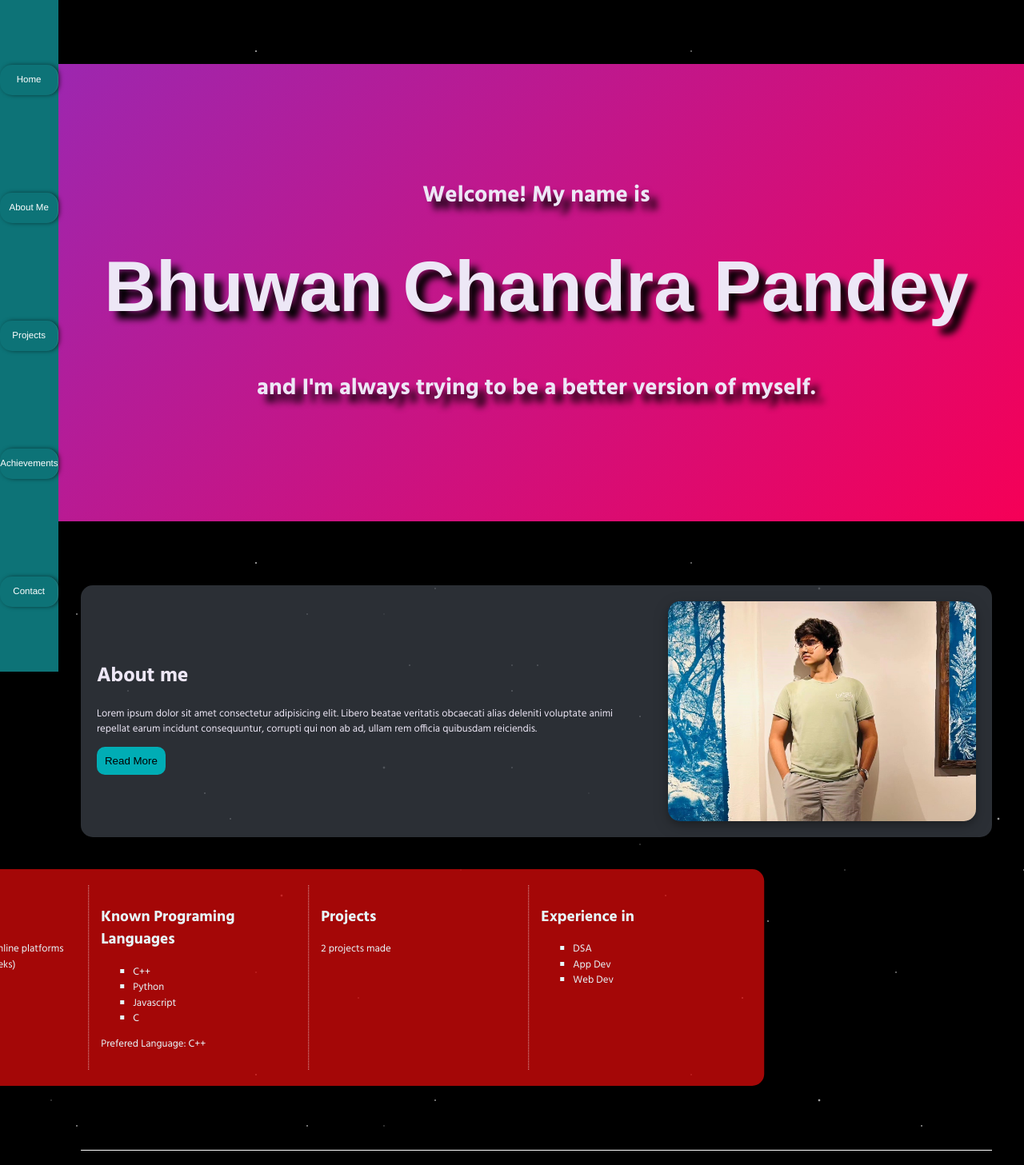
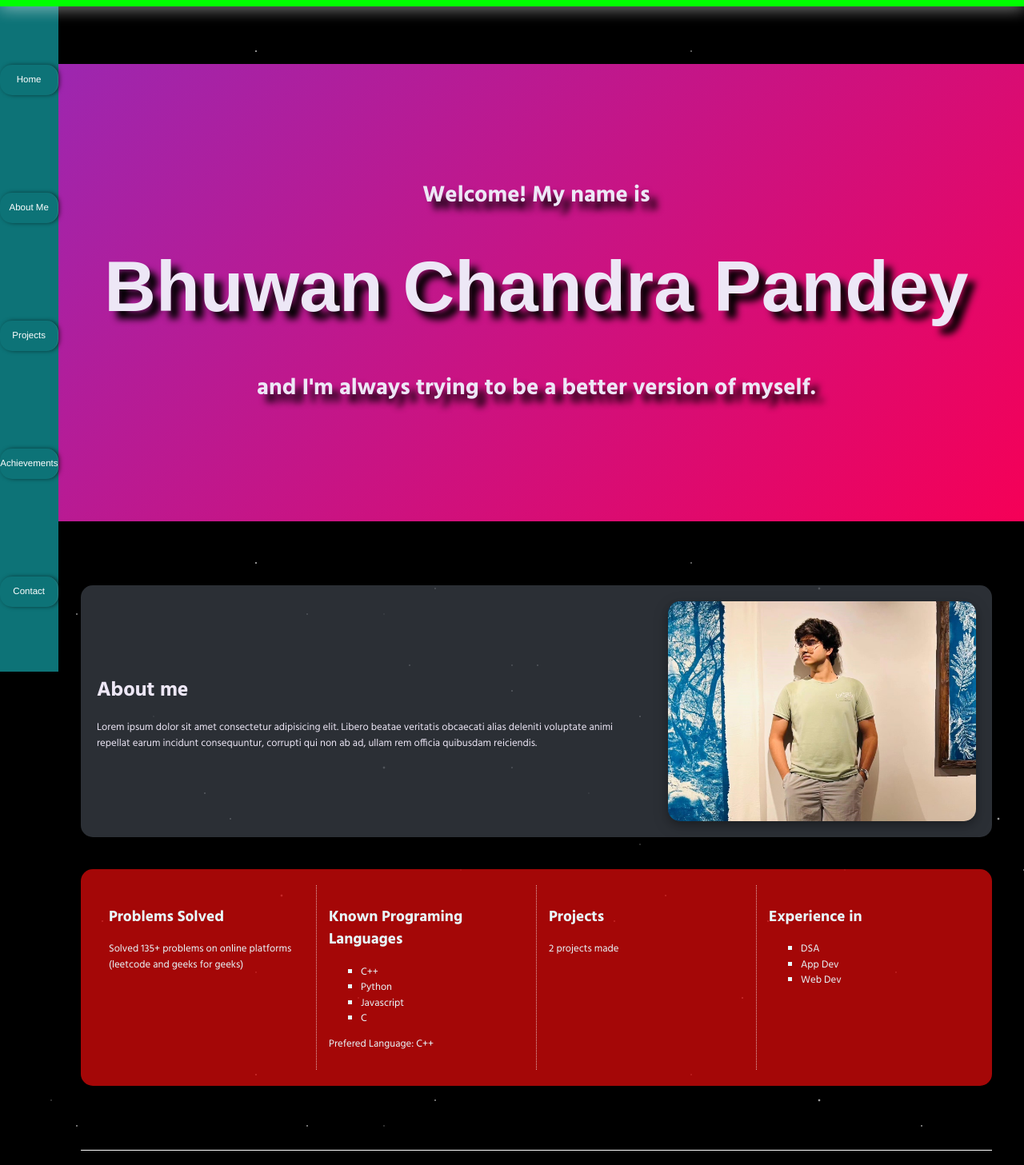
Before and after one commit to bhuwan1301/bhuwanchandrapandey, a React (Vite) app: page / in a window 1280 px wide. Shown: the top 1457 px of the page at 80% size. Built offline with nearby package versions, Linux system fonts and the light colour scheme; a web font is replaced by a local one.

Commit message:
added animations

```diff
--- a/package.json
+++ b/package.json
@@ -10,6 +10,7 @@
     "preview": "vite preview"
   },
   "dependencies": {
+    "framer-motion": "^11.3.17",
     "react": "^18.3.1",
     "react-dom": "^18.3.1"
   },
--- a/src/Aboutme/Aboutme.css
+++ b/src/Aboutme/Aboutme.css
@@ -13,16 +13,6 @@
     /* transform: perspective(1000px) rotateX(10deg) rotateY(10deg); */
     transition: all linear 0.5s;
     flex-wrap: wrap;
-    /* Add 3D flipping effect */
-    perspective: 1000px;
-    position: relative;
-    transform-style: preserve-3d;
-    transition: transform 1.5s;
-}
-
-.aboutmecontainer.flipped {
-    transform: rotateY(360deg);
-    /* backface-visibility: visible; */
 }
 
 .aboutme{
@@ -66,12 +56,12 @@
     margin-right: 5vh;
     padding: 20px;
     /* transform: perspective(1000px) rotateX(-10deg) rotateY(-10deg); */
-    transform: translateX(-25%);
+    /* transform: translateX(-25%); */
     transition: all linear 0.5s;
 }
 
 .detailsSlide:hover{
-    transform: none;
+    /* transform: none; */
 }
 
 .detailsSlideContainer{
--- a/src/Aboutme/Aboutme.jsx
+++ b/src/Aboutme/Aboutme.jsx
@@ -1,39 +1,35 @@
 import './Aboutme.css'
-import { useState } from 'react';
 import mypic from '../assets/mypic.jpg'
+import { motion } from "framer-motion"
 
 function Aboutme() {
-    // State to track if the container is flipped
-    const [isFlipped, setIsFlipped] = useState(false);
-
-    // Function to handle the click event on the button
-    const handleFlip = () => {
-        setIsFlipped(!isFlipped);
-    };
 
     return (
         <>
-            <div className={`aboutmecontainer ${isFlipped ? 'flipped' : ''}`} id='about'>
-                {!isFlipped ? (
-                    <>
+            <motion.div
+            className="aboutmecontainer"
+            id='about'
+            initial={{ opacity: 0, scale: 0.9 }}
+                whileInView={{ opacity: 1, scale: 1 }}
+                exit={{ opacity: 0, scale: 0.9 }}
+                transition={{ duration: 0.5 }}
+            >
                 <div className="aboutme">
                     <h1>About me</h1>
                     <p>Lorem ipsum dolor sit amet consectetur adipisicing elit. Libero beatae veritatis obcaecati alias deleniti voluptate animi repellat earum incidunt consequuntur, corrupti qui non ab ad, ullam rem officia quibusdam reiciendis.</p>
-                        <button onClick={handleFlip}>Read More</button>
                 </div>
-                    {/* <img src={mypic} alt="mypic" /> */}
-                    </>
-                ) : (
-                    <div className="aboutme">
-                        <h1>Some more content</h1>
-                        <p>Lorem ipsum dolor sit amet consectetur adipisicing elit. Eaque, sit? Non dolore nisi, nihil dolores quod minus consequatur repellendus molestias quisquam. Debitis eveniet rem sed molestias est assumenda voluptates a possimus quod ut nesciunt ratione, quos vero soluta porro quia illo accusamus magni. Incidunt sequi, assumenda error suscipit accusantium provident.</p>
-                        <button onClick={handleFlip}>Read Less</button>
-                    </div>
-                )}
                 <img src={mypic} alt="mypic" />
-            </div>
 
-            <div className="detailsSlide">
+            </motion.div>
+
+            <motion.div
+                className="detailsSlide"
+                initial={{ opacity: 0, scale: 0.9 }}
+                whileInView={{ opacity: 1, scale: 1 }}
+                exit={{ opacity: 0, scale: 0.9 }}
+                transition={{ duration: 0.5 }}
+
+            >
                 <div className="detailsSlideContainer">
                     <h2>Problems Solved</h2>
                     <p>Solved 135+ problems on online platforms (leetcode and geeks for geeks)</p>
@@ -48,10 +44,6 @@ function Aboutme() {
                     </ul>
                     <p>Prefered Language: C++</p>
                 </div>
-                {/* <div className="detailsSlideContainer">
-                <h2>Leetcode rank</h2>
-
-            </div> */}
 
                 <div className="detailsSlideContainer">
                     <h2>Projects</h2>
@@ -67,7 +59,8 @@ function Aboutme() {
                     </ul>
                 </div>
 
-            </div>
+            </motion.div>
+
         </>
     )
 }
--- a/src/App.css
+++ b/src/App.css
@@ -1,4 +1,16 @@
 @import url('https://fonts.googleapis.com/css2?family=Hind:wght@300;400;500;600;700&display=swap');
+
+.scrollindicator{
+    background-color: lime;
+    height: 1vh;
+    z-index: 5;
+    position:fixed;
+    top: 0;
+    left: 0;
+    right: 0;
+    transform-origin: 0;
+    box-shadow: 0 0 20px white;
+}
 
 .maincontainer {
     display: flex;
--- a/src/App.jsx
+++ b/src/App.jsx
@@ -3,12 +3,22 @@ import Welcomesection from './Welcomesection/Welcomesection'
 import Aboutme from './Aboutme/Aboutme'
 import Project1 from './Projects/Project1/Project1'
 import Project2 from './Projects/Project2/Project2'
+import { motion, useScroll } from "framer-motion"
+
 
 function App() {
+  const { scrollYProgress } = useScroll();
 
   return (
+    <>
+      <motion.div className="scrollindicator" style={{ scaleX: scrollYProgress }}></motion.div>
       <div className='maincontainer'>
-      <div className="nav">
+        <motion.div
+          className="nav"
+          initial={{ opacity: 0 }}
+          animate={{ opacity: [0, 1] }}
+          transition={{ duration: 1 }}
+        >
           <nav>
             <a href="#home">Home</a>
             <a href="#about">About Me</a>
@@ -16,9 +26,10 @@ function App() {
             <a href="#achievements">Achievements</a>
             <a href="#contact">Contact</a>
           </nav>
-      </div>
+        </motion.div>
 
-      <div className="notnav">
+        <div
+          className="notnav">
           <Welcomesection />
 
           <Aboutme />
@@ -32,6 +43,7 @@ function App() {
         </div>
 
       </div>
+    </>
   )
 }
 
--- a/src/Projects/Project1/Project1.jsx
+++ b/src/Projects/Project1/Project1.jsx
@@ -3,12 +3,20 @@ import homepic from './home.png'
 import note from './note.png'
 import sign from './signIn.png'
 import './project1.css'
+import { motion } from 'framer-motion'
 
 
 export default function Project1() {
     return (
         <div>
-            <div className="projectholder" id='project1'>
+            <motion.div
+                className="projectholder"
+                id='project1'
+                initial={{ opacity: 0, scale: 0.9 }}
+                whileInView={{ opacity: 1, scale: 1 }}
+                exit={{ opacity: 0, scale: 0.9 }}
+                transition={{ duration: 0.5 }}
+            >
                 <h2>NoteDown</h2>
 
                 <p>NoteDown is a user-friendly application designed for effortless note-taking. Create, edit, and delete your notes with ease, all in one intuitive platform. Whether for work, study, or personal use, NoteDown makes organizing your thoughts simple and efficient.1</p>
@@ -24,7 +32,7 @@ export default function Project1() {
                     <img src={note} alt="Home page" />
                 </div>
 
-            </div>
+            </motion.div>
         </div>
     )
 };
--- a/src/Projects/Project2/Project2.jsx
+++ b/src/Projects/Project2/Project2.jsx
@@ -3,11 +3,19 @@ import pic1 from './pic1.jpg'
 import pic2 from './pic2.jpg'
 import pic3 from './pic3.jpg'
 import './project2.css'
+import { motion } from 'framer-motion'
 
 export default function Project1() {
     return (
         <div>
-            <div className="projectholder" id='project2'>
+            <motion.div
+                className="projectholder"
+                id='project2'
+                initial={{ opacity: 0, scale: 0.9 }}
+                whileInView={{ opacity: 1, scale: 1 }}
+                exit={{ opacity: 0, scale: 0.9 }}
+                transition={{ duration: 0.5 }}
+            >
                 <h2>Kaam Kaaj</h2>
 
                 <p>Kaam Kaaj is a simple and efficient todo list app designed to help you manage your tasks seamlessly. Utilizing local storage, it securely saves your tasks locally. You can effortlessly add and delete tasks, while checkboxes enable easy tracking of completed tasks. Stay organized and productive with Kaam Kaaj.</p>
@@ -22,7 +30,7 @@ export default function Project1() {
                     <img src={pic3} alt="Home page" />
                 </div>
 
-            </div>
+            </motion.div>
         </div>
     )
 };
--- a/src/Welcomesection/Welcomesection.css
+++ b/src/Welcomesection/Welcomesection.css
@@ -9,7 +9,6 @@
     text-align: center;
     margin-top: 10vh;
     padding: 15vh 2vh;
-    animation: fade-in 1.5s linear 1 forwards;
 }
 
 .welcome>h1 {
@@ -39,18 +38,6 @@
     color: white;
 }
 
-@keyframes fade-in {
-    from {
-        opacity: 0;
-        /* transform: scale(0.8); */
-    }
-
-    to {
-        opacity: 1;
-        /* transform: scale(1); */
-    }
-}
-
 /* for tablets */
 @media screen and (max-width: 992px) {
     .welcome>h1 {
--- a/src/Welcomesection/Welcomesection.jsx
+++ b/src/Welcomesection/Welcomesection.jsx
@@ -1,13 +1,37 @@
 import './Welcomesection.css'
+import { motion } from "framer-motion"
 
 function Welcomesection() {
     return (
         <>
-            <div className="welcome" id='home'>
-                <h2>Welcome! My name is</h2>
-                <h1>Bhuwan Chandra Pandey</h1>
-                <h2>and I'm always trying to be a better version of myself.</h2>
-            </div>
+            <motion.div
+                className="welcome"
+                id='home'
+                initial={{ scale: 0.9 }}
+                animate={{ scale: [0.9, 1] }}
+                transition={{ duration: 1 }}
+            >
+                <motion.h2
+                    initial={{ x: -250 }}
+                    animate={{ x: [-250, 0] }}
+                    transition={{ duration: 1 }}
+                >Welcome! My name is
+                </motion.h2>
+                <motion.h1
+                    initial={{ x: 250 }}
+                    animate={{ x: [250, 0] }}
+                    transition={{ duration: 1 }}
+                >
+                    Bhuwan Chandra Pandey
+                </motion.h1>
+                <motion.h2
+                    initial={{ x: -250 }}
+                    animate={{ x: [-250, 0] }}
+                    transition={{ duration: 1 }}
+                >
+                    and I'm always trying to be a better version of myself.
+                </motion.h2>
+            </motion.div>
         </>
     )
 }
```
Also changed, not shown: 1 other file (tests, documents, lock files or other folders). Lines whose indentation alone changed are shown as unchanged.
